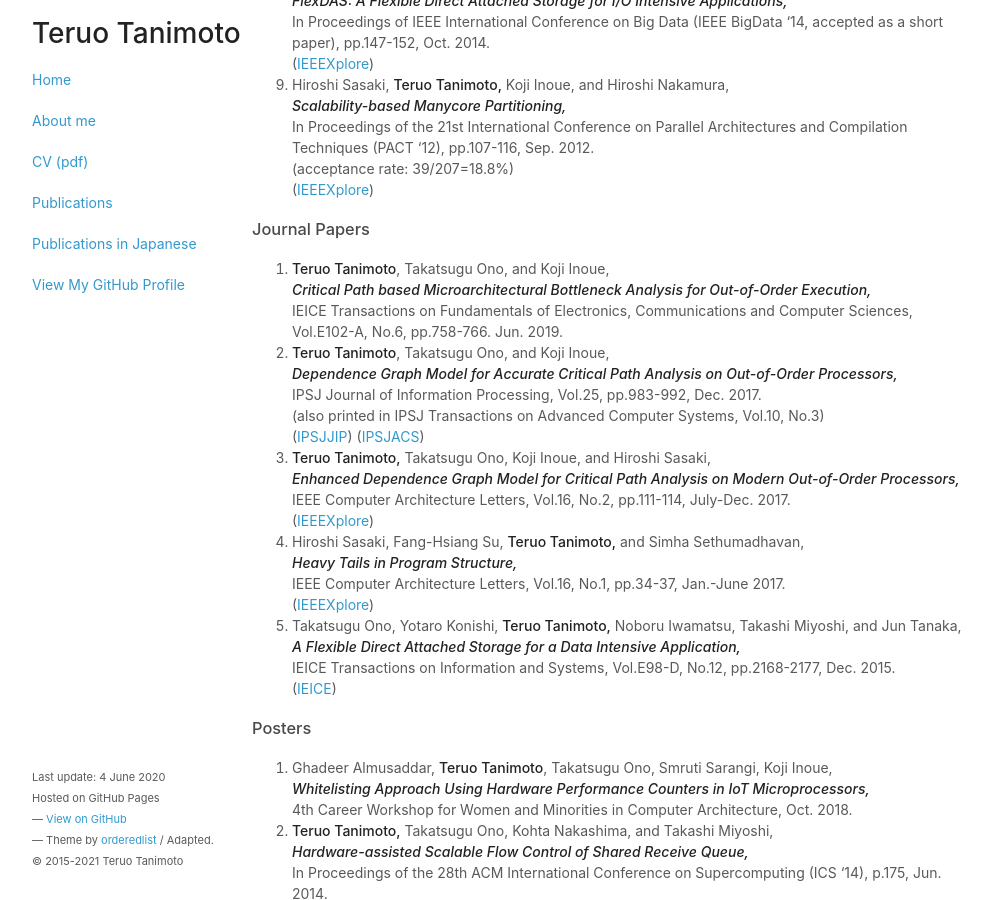
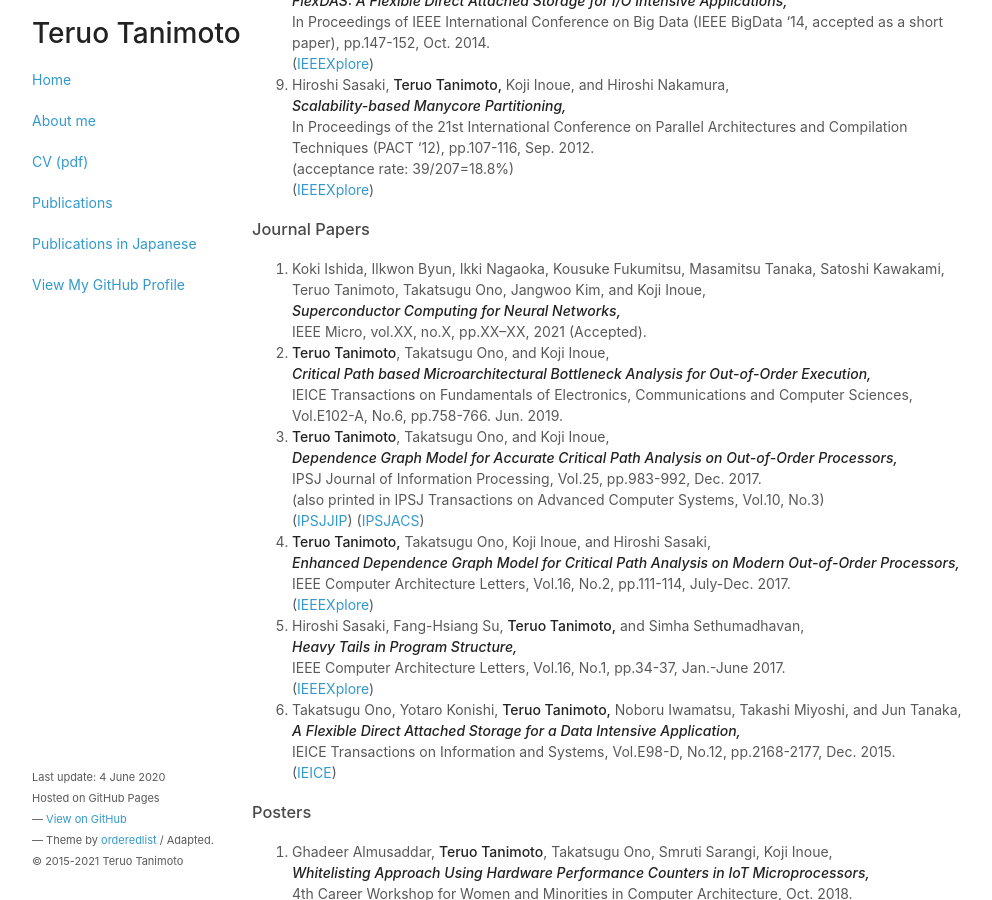
Before and after one commit to teruo41/teruo41.github.io, a Jekyll site: the page built from pubse.md, in a window 1280 px wide and 900 px high, scrolled down 907 px. Shown: the whole window, without its empty margins (138-1130 px from the left). Built offline with Jekyll 4.4.1, drawn with Linux system fonts in a browser that asks for light colours.

Commit message:
Update pubse.md

```diff
--- a/pubse.md
+++ b/pubse.md
@@ -59,6 +59,10 @@ title: Publications
 
 
 ### Journal Papers
+
+0. Koki Ishida, Ilkwon Byun, Ikki Nagaoka, Kousuke Fukumitsu, Masamitsu Tanaka, Satoshi Kawakami, Teruo Tanimoto, Takatsugu Ono, Jangwoo Kim, and Koji Inoue,
+   ***Superconductor Computing for Neural Networks,***
+   IEEE Micro, vol.XX, no.X, pp.XX–XX, 2021 (Accepted).
 
 0. __Teruo Tanimoto__, Takatsugu Ono, and Koji Inoue,
    ***Critical Path based Microarchitectural Bottleneck Analysis for Out-of-Order Execution,***
```
